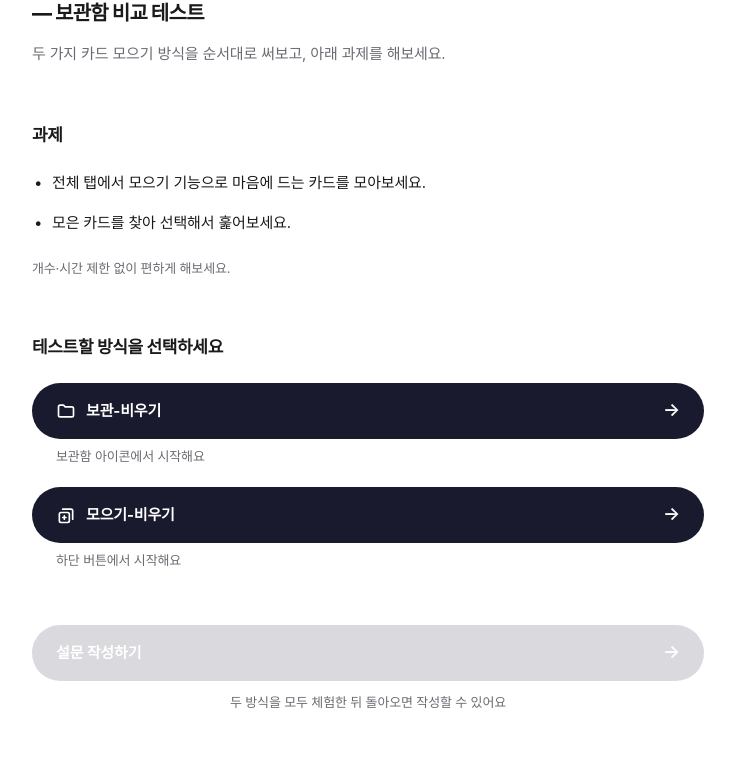
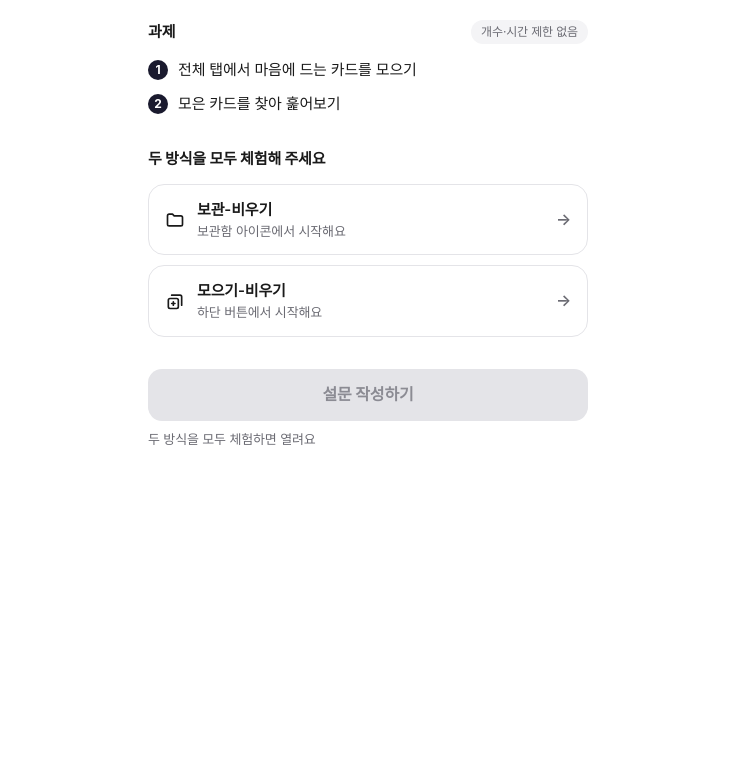
Before and after one commit to aple7391-dot/zeliaiUT, a website: page index.html in a window 1280 px wide. Shown: the part 99-860 px from the top of the page, without its empty margins (272-1007 px from the left). After the commit the page ends 800 px from the top, so only its background shows below. Drawn offline with Linux system fonts and the light colour scheme; a web font is replaced by a local one.

Commit message:
index.html 레이아웃을 사양대로 전면 교체 (아웃라인 카드, 체험 완료 표시, 고정 요소 없음)
Co-Authored-By: Claude Sonnet 5.5 <noreply@anthropic.com>

```diff
--- a/index.html
+++ b/index.html
@@ -3,69 +3,77 @@
 <head>
 <meta charset="UTF-8">
 <meta name="viewport" content="width=device-width, initial-scale=1">
-<title>지금 여기 트렌드는 — 보관함 비교 테스트</title>
-<meta name="description" content="카드 보관함 모으기 방식 비교 테스트 시작 화면">
+<title>모으기/보관함 비교 테스트</title>
+<meta name="description" content="카드 모으기/보관함 방식 비교 테스트 시작 화면">
 <meta name="robots" content="noindex">
 <link rel="stylesheet" href="https://cdn.jsdelivr.net/gh/orioncactus/pretendard@v1.3.9/dist/web/variable/pretendardvariable-dynamic-subset.css">
 <style>
-:root{--ink:#1a1a1a;--sub:#6b6b73;--navy:#1a1a2e;--mist:#f4f4f6;--off:#d9d9de}
+:root{--ink:#1a1a1a;--sub:#6b6b73;--navy:#1a1a2e;--mist:#f4f4f6;--line:#e4e4e8;--ok:#1a8f4c}
 *{box-sizing:border-box;margin:0;padding:0;-webkit-tap-highlight-color:transparent}
 html{-webkit-text-size-adjust:100%}
-body{background:#fff;color:var(--ink);font-family:"Pretendard Variable",Pretendard,-apple-system,BlinkMacSystemFont,"Noto Sans KR","Apple SD Gothic Neo",Roboto,sans-serif;font-size:15px;line-height:1.7;min-height:100vh;display:flex;flex-direction:column;align-items:center;letter-spacing:-.01em}
-.wrap{width:100%;max-width:720px;padding-left:24px;padding-right:24px}
-h1{font-size:clamp(18px,4vw,20px);line-height:1.35;font-weight:800;letter-spacing:-.035em;word-break:keep-all}
-h2{font-size:17px;line-height:1.5;font-weight:700;letter-spacing:-.02em;word-break:keep-all}
-.sub{color:var(--sub);word-break:keep-all}
-ul.dots{list-style:none;display:flex;flex-direction:column;gap:14px}
-ul.dots li{position:relative;padding-left:20px;word-break:keep-all}
-ul.dots li::before{content:"•";position:absolute;left:2px;top:0;color:var(--ink)}
-.cta{display:flex;align-items:center;justify-content:space-between;gap:12px;width:100%;min-height:56px;padding:0 24px;border:0;border-radius:999px;background:var(--navy);color:#fff;font-family:inherit;font-size:15px;font-weight:700;letter-spacing:-.01em;text-decoration:none;cursor:pointer}
-.cta::after{content:"→";font-size:18px;font-weight:600}
-.cta:active{opacity:.85}
-.cta:disabled,.cta[aria-disabled="true"]{background:var(--off);color:#fff;pointer-events:none;cursor:not-allowed}
-main{flex:1;padding-top:44px;padding-bottom:48px}
-.lead{margin-top:14px;font-size:15px}
-section{margin-top:56px}
-section h2{margin-bottom:22px}
-.note{margin-top:22px;font-size:13px;color:var(--sub);word-break:keep-all}
-.opts{display:flex;flex-direction:column;gap:6px}
-.how{font-size:13px;color:var(--sub);margin:0 0 14px 24px}
-.opt .lbl{display:flex;align-items:center;gap:10px}
-.opt .ic{flex:none}
-.opt small{font-size:13px;font-weight:600;opacity:.7;margin-left:8px}
-.finish{margin-top:40px}
-.finish .hint{margin-top:10px;text-align:center;font-size:13px;color:var(--sub)}
-.finish .hint.done{display:none}
-@media(min-width:900px){main{padding-top:72px}}
+body{background:#fff;color:var(--ink);font-family:"Pretendard Variable",Pretendard,-apple-system,BlinkMacSystemFont,"Noto Sans KR","Apple SD Gothic Neo",Roboto,sans-serif;font-size:15px;line-height:1.6;letter-spacing:-.01em}
+main{max-width:480px;margin:0 auto;padding:32px 20px 48px}
+section+section{margin-top:32px}
+.label{font-size:13px;color:var(--sub)}
+h1{margin-top:6px;font-size:20px;line-height:1.4;font-weight:700;color:var(--ink);letter-spacing:-.02em}
+.head{display:flex;align-items:center;justify-content:space-between;gap:10px}
+h2{font-size:15px;line-height:1.5;font-weight:700}
+.tag{flex:none;font-size:12px;line-height:1;color:var(--sub);background:var(--mist);padding:6px 10px;border-radius:999px}
+ol{list-style:none;margin-top:14px;display:flex;flex-direction:column;gap:10px}
+li{display:flex;align-items:flex-start;gap:10px;font-size:15px}
+li b{flex:none;width:20px;height:20px;margin-top:2px;border-radius:50%;background:var(--navy);color:#fff;font-size:12px;font-weight:700;line-height:20px;text-align:center}
+.opts{margin-top:14px;display:flex;flex-direction:column;gap:10px}
+.opt{display:flex;align-items:center;gap:12px;padding:14px 16px;background:#fff;border:1px solid var(--line);border-radius:16px;color:var(--ink);text-decoration:none}
+.opt:active{background:var(--mist)}
+.opt .ic{flex:none;width:20px;height:20px}
+.opt .txt{flex:1;min-width:0}
+.opt .t1{display:block;font-size:15px;font-weight:600;line-height:1.4}
+.opt .t2{display:block;font-size:13px;color:var(--sub);line-height:1.4;margin-top:2px}
+.opt .st{flex:none;display:flex;align-items:center;gap:4px;font-size:12px;font-weight:600;color:var(--ok)}
+.opt .arrow{display:inline;font-size:16px;font-weight:600;color:var(--sub)}
+.opt .done{display:none}
+.opt.is-done .done{display:inline-flex;align-items:center;gap:4px}
+.opt.is-done .arrow{display:none}
+.go{display:flex;align-items:center;justify-content:center;width:100%;height:52px;border-radius:14px;background:var(--navy);color:#fff;font-size:16px;font-weight:700;text-decoration:none;font-family:inherit}
+.go[aria-disabled="true"]{background:#e4e4e8;color:#8b8b93;pointer-events:none;cursor:not-allowed}
+.note{margin-top:8px;font-size:13px;color:var(--sub)}
+.note.hidden{display:none}
 </style>
 </head>
 <body>
-<main class="wrap">
-  <h1>지금 여기 트렌드는<br>— 보관함 비교 테스트</h1>
-  <p class="lead sub">두 가지 카드 모으기 방식을 순서대로 써보고, 아래 과제를 해보세요.</p>
+<main>
+  <section>
+    <p class="label">지금 여기 트렌드는 사이트 유저 테스트</p>
+    <h1>모으기/보관함 비교 테스트</h1>
+  </section>
 
   <section aria-label="과제">
-    <h2>과제</h2>
-    <ul class="dots">
-      <li>전체 탭에서 모으기 기능으로 마음에 드는 카드를 모아보세요.</li>
-      <li>모은 카드를 찾아 선택해서 훑어보세요.</li>
-    </ul>
-    <p class="note">개수·시간 제한 없이 편하게 해보세요.</p>
+    <div class="head"><h2>과제</h2><span class="tag">개수·시간 제한 없음</span></div>
+    <ol>
+      <li><b>1</b><span>전체 탭에서 마음에 드는 카드를 모으기</span></li>
+      <li><b>2</b><span>모은 카드를 찾아 훑어보기</span></li>
+    </ol>
   </section>
 
   <section>
-    <h2>테스트할 방식을 선택하세요</h2>
+    <h2>두 방식을 모두 체험해 주세요</h2>
     <nav class="opts" id="opts">
-      <a class="cta opt" id="opt1" data-n="1" href="https://its-psi-eight.vercel.app/?v=c" target="_blank" rel="opener"><span class="lbl"><svg class="ic" width="20" height="20" viewBox="0 0 24 24" fill="none" stroke="currentColor" stroke-width="2" stroke-linecap="round" stroke-linejoin="round" aria-hidden="true"><path d="M3 7a2 2 0 0 1 2-2h4l2 2h8a2 2 0 0 1 2 2v8a2 2 0 0 1-2 2H5a2 2 0 0 1-2-2z"/></svg>보관-비우기</span></a>
-      <p class="how">보관함 아이콘에서 시작해요</p>
-      <a class="cta opt" id="opt2" data-n="2" href="https://its-psi-eight.vercel.app/?v=b" target="_blank" rel="opener"><span class="lbl"><svg class="ic" width="20" height="20" viewBox="0 0 24 24" fill="none" stroke="currentColor" stroke-width="2" stroke-linecap="round" stroke-linejoin="round" aria-hidden="true"><rect x="4" y="9" width="12" height="12" rx="2"/><path d="M8 5h10a2 2 0 0 1 2 2v10"/><path d="M10 13v4M8 15h4"/></svg>모으기-비우기</span></a>
-      <p class="how">하단 버튼에서 시작해요</p>
+      <a class="opt" id="opt1" data-n="1" href="https://its-psi-eight.vercel.app/?v=c" target="_blank" rel="opener">
+        <svg class="ic" width="20" height="20" viewBox="0 0 24 24" fill="none" stroke="currentColor" stroke-width="2" stroke-linecap="round" stroke-linejoin="round" aria-hidden="true"><path d="M3 7a2 2 0 0 1 2-2h4l2 2h8a2 2 0 0 1 2 2v8a2 2 0 0 1-2 2H5a2 2 0 0 1-2-2z"/></svg>
+        <span class="txt"><span class="t1">보관-비우기</span><span class="t2">보관함 아이콘에서 시작해요</span></span>
+        <span class="st"><span class="arrow" aria-hidden="true">→</span><span class="done"><svg width="14" height="14" viewBox="0 0 24 24" fill="none" stroke="currentColor" stroke-width="3" stroke-linecap="round" stroke-linejoin="round" aria-hidden="true"><path d="M5 12.5l4.5 4.5L19 7.5"/></svg>체험 완료</span></span>
+      </a>
+      <a class="opt" id="opt2" data-n="2" href="https://its-psi-eight.vercel.app/?v=b" target="_blank" rel="opener">
+        <svg class="ic" width="20" height="20" viewBox="0 0 24 24" fill="none" stroke="currentColor" stroke-width="2" stroke-linecap="round" stroke-linejoin="round" aria-hidden="true"><rect x="4" y="9" width="12" height="12" rx="2"/><path d="M8 5h10a2 2 0 0 1 2 2v10"/><path d="M10 13v4M8 15h4"/></svg>
+        <span class="txt"><span class="t1">모으기-비우기</span><span class="t2">하단 버튼에서 시작해요</span></span>
+        <span class="st"><span class="arrow" aria-hidden="true">→</span><span class="done"><svg width="14" height="14" viewBox="0 0 24 24" fill="none" stroke="currentColor" stroke-width="3" stroke-linecap="round" stroke-linejoin="round" aria-hidden="true"><path d="M5 12.5l4.5 4.5L19 7.5"/></svg>체험 완료</span></span>
+      </a>
     </nav>
   </section>
 
-  <section class="finish">
-    <a class="cta" id="survey" href="survey.html" aria-disabled="true"><span>설문 작성하기</span></a>
-    <p class="hint" id="surveyHint">두 방식을 모두 체험한 뒤 돌아오면 작성할 수 있어요</p>
+  <section>
+    <a class="go" id="survey" href="survey.html" aria-disabled="true">설문 작성하기</a>
+    <p class="note" id="surveyHint">두 방식을 모두 체험하면 열려요</p>
   </section>
 </main>
 <script>
@@ -89,8 +97,8 @@ section h2{margin-bottom:22px}
   function refresh(){
     var ok=get(K['1'])&&get(K['2']);
     document.getElementById('survey').setAttribute('aria-disabled',ok?'false':'true');
-    document.getElementById('surveyHint').classList.toggle('done',ok);
-    ['1','2'].forEach(function(n){document.getElementById('opt'+n).classList.toggle('done',get(K[n]))});
+    document.getElementById('surveyHint').classList.toggle('hidden',ok);
+    ['1','2'].forEach(function(n){document.getElementById('opt'+n).classList.toggle('is-done',get(K[n]))});
   }
   // 외부 주소라 돌아왔는지 알 수 없으므로, 눌러서 열었을 때 체험한 것으로 기록
   document.querySelectorAll('.opt').forEach(function(a){
```
Also changed, not shown: public/index.html (+56 -48 lines).
